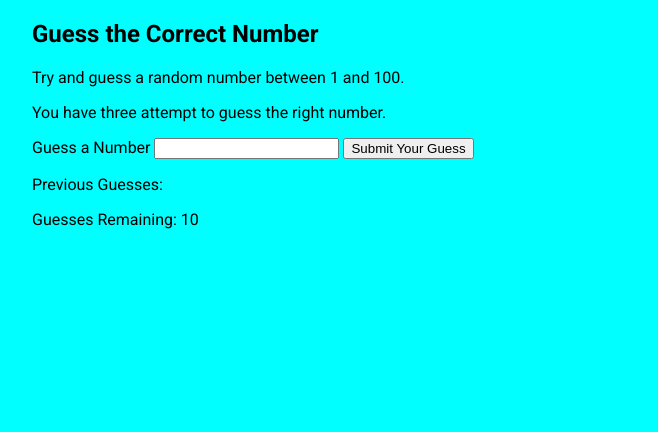
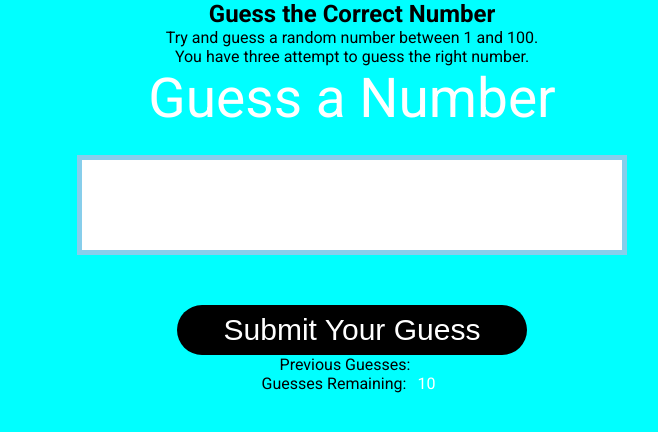
Before and after one commit to ononivamij/Guessing-Game, a plain HTML site: page index.html in a window 1280 px wide. Shown: the whole page, without its empty margins (288-946 px from the left). Drawn offline with Linux system fonts and the light colour scheme.

Commit message:
another commit

```diff
--- a/styles.css
+++ b/styles.css
@@ -1,10 +1,67 @@
-html{
-    font-family: "Roboto", sans-serif;
+*{
+    box-sizing: border-box;
+    margin: 0;
+    padding:0;
+}
+
+.container{
+    text-align: center;
+
 }
 body{
+    font-family: "Roboto", sans-serif;
     width:50%;
     max-width:750px;
     min-width:480px;
     margin:0 auto;
     background-color: #00ffff;
 }
+
+#guess{
+    font-size: 55px;
+    margin-top: 90px;
+    color:#fff;
+}
+
+#guessfield{
+   color:#000;
+   width:550px;
+   height:100px;
+   font-size: 30px;
+   border-style: none;
+   margin-top:25px ;
+   font-size: 45px;
+   border: 5px solid skyblue;
+}
+
+.last-result{
+color:white;
+padding:7px;
+}
+
+
+.guesses{
+    color:white;
+    padding:7px;
+}
+
+button{
+    background-color: #000;
+    color:#fff;
+    width:250px;
+    height:50px;
+    border-radius: 50px;
+    font-size:30px;
+    border-style:30px;
+}
+
+#submit{
+    background-color: #000;
+    color:#fff;
+    width:350px;
+    height:50px;
+    border-radius: 25px;
+    font-size: 30px;
+    border-style: none;
+    margin-top:50px;
+}
```
